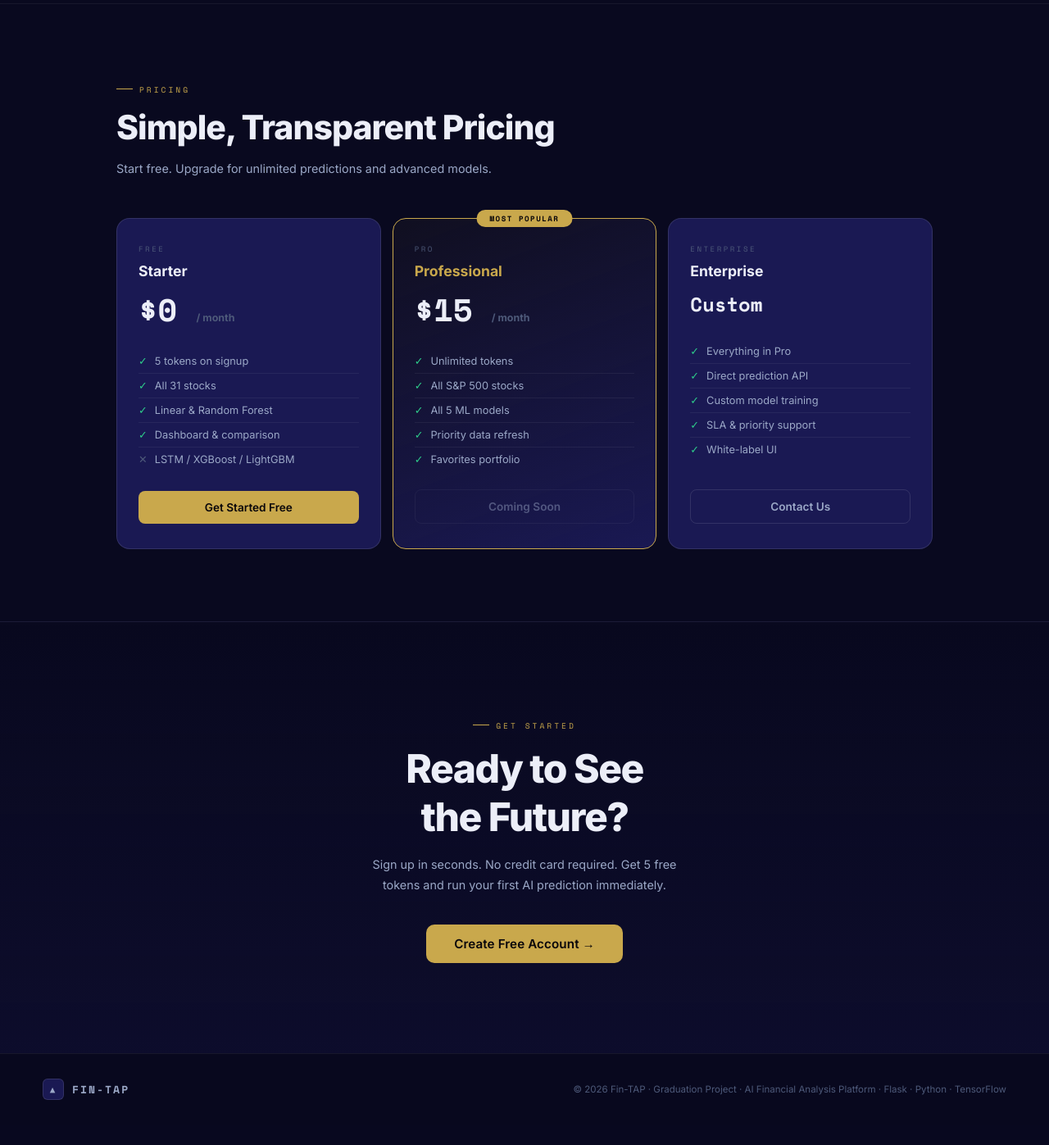
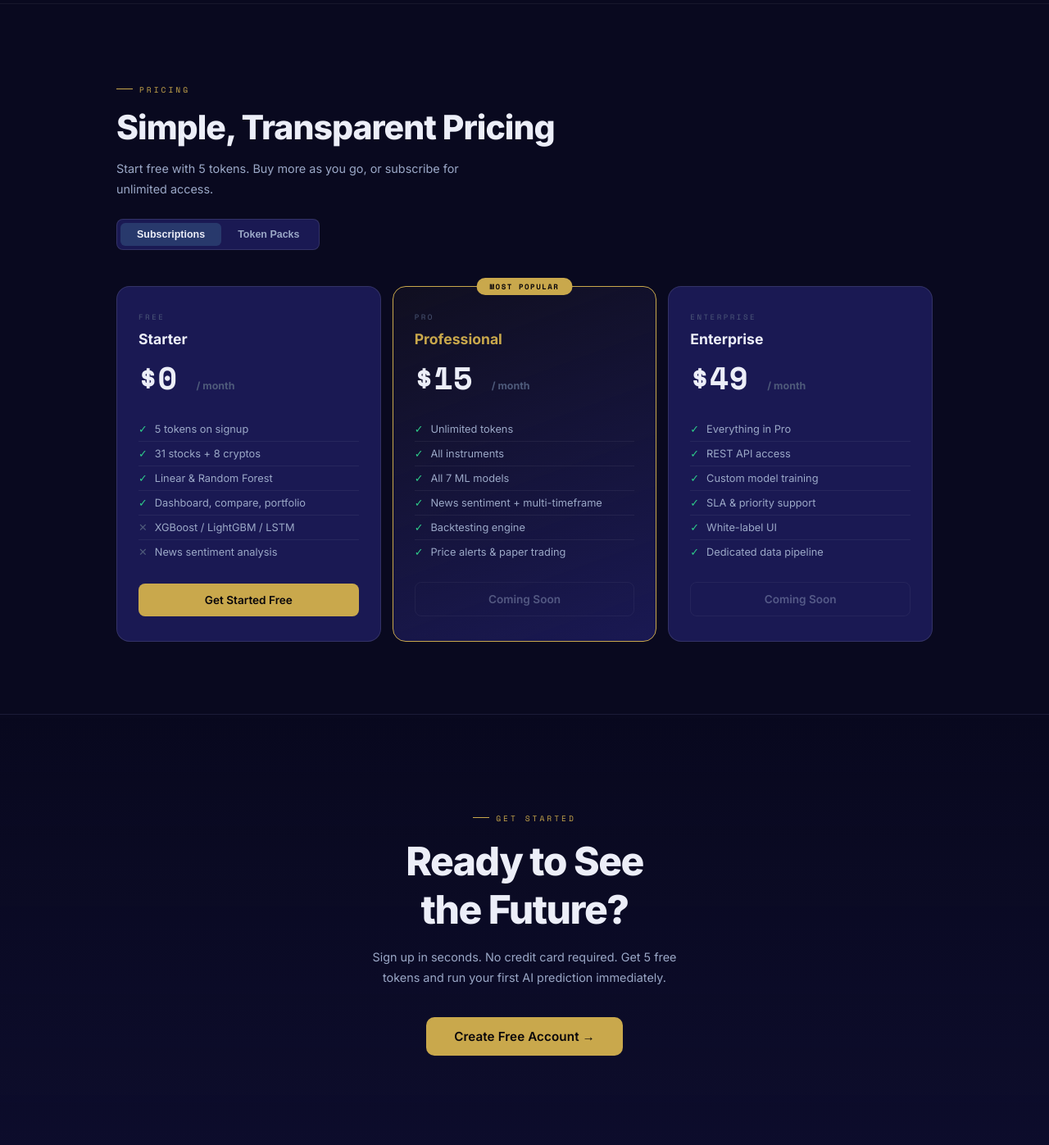
Before and after one commit to BaranSafa/Fin-TAP, a Flask app: page / in a window 1280 px wide. Shown: the part 2720-4117 px from the top of the page at 82% size. Before the commit the page ends 4062 px from the top, so only its background shows below. Run offline with Flask 3, Linux system fonts and the light colour scheme; some libraries are stand-ins or nearby versions.

Commit message:
update landing pricing: add token packs tab, fix subscription details
- Add Subscriptions / Token Packs toggle on pricing section
- Token packs: 10/.99, 50/.99, 120/9.99, 300/9.99 (matches Stripe)
- Subscriptions: update to 7 models, add sentiment/backtesting features
- Enterprise: 9/month (was Custom)
- Tokens never expire notice added

Co-Authored-By: Claude Sonnet 4.6 <noreply@anthropic.com>

```diff
--- a/frontend/templates/landing.html
+++ b/frontend/templates/landing.html
@@ -393,10 +393,34 @@
         }
 
         /* ── PRICING ── */
+        .pricing-toggle {
+            display: inline-flex;
+            background: var(--surface);
+            border: 1px solid var(--border2);
+            border-radius: 8px;
+            padding: 4px;
+            margin-top: 24px;
+            margin-bottom: 44px;
+        }
+        .ptab {
+            padding: 7px 20px; border-radius: 6px;
+            font-size: 0.78rem; font-weight: 600; cursor: pointer;
+            color: var(--text2); transition: all 0.18s; border: none;
+            background: transparent;
+        }
+        .ptab.active { background: var(--surface3); color: var(--text); }
+
         .price-grid {
             display: grid; grid-template-columns: repeat(3,1fr);
-            gap: 14px; margin-top: 48px;
+            gap: 14px;
         }
+        .pack-grid {
+            display: grid; grid-template-columns: repeat(4,1fr);
+            gap: 12px;
+        }
+        .pricing-section { display: none; }
+        .pricing-section.active { display: block; }
+
         .pc {
             background: var(--surface);
             border: 1px solid var(--border2);
@@ -711,7 +776,16 @@
 <section class="section" id="pricing">
     <div class="sec-eyebrow">Pricing</div>
     <div class="sec-h">Simple, Transparent Pricing</div>
-    <div class="sec-p">Start free. Upgrade for unlimited predictions and advanced models.</div>
+    <div class="sec-p">Start free with 5 tokens. Buy more as you go, or subscribe for unlimited access.</div>
+
+    <!-- Toggle -->
+    <div class="pricing-toggle">
+        <button class="ptab active" onclick="showPricing('subs', this)">Subscriptions</button>
+        <button class="ptab" onclick="showPricing('packs', this)">Token Packs</button>
+    </div>
+
+    <!-- Subscriptions -->
+    <div class="pricing-section active" id="pricing-subs">
         <div class="price-grid">
             <div class="pc">
                 <div class="pc-eyebrow">Free</div>
@@ -719,10 +793,11 @@
                 <div class="pc-price">$0 <span>/ month</span></div>
                 <ul class="pc-features">
                     <li><span class="chk">✓</span> 5 tokens on signup</li>
-                <li><span class="chk">✓</span> All 31 stocks</li>
+                    <li><span class="chk">✓</span> 31 stocks + 8 cryptos</li>
                     <li><span class="chk">✓</span> Linear &amp; Random Forest</li>
-                <li><span class="chk">✓</span> Dashboard &amp; comparison</li>
-                <li><span class="xcl">✕</span> LSTM / XGBoost / LightGBM</li>
+                    <li><span class="chk">✓</span> Dashboard, compare, portfolio</li>
+                    <li><span class="xcl">✕</span> XGBoost / LightGBM / LSTM</li>
+                    <li><span class="xcl">✕</span> News sentiment analysis</li>
                 </ul>
                 <a href="/register" class="pc-btn gold">Get Started Free</a>
             </div>
@@ -733,26 +808,74 @@
                 <div class="pc-price">$15 <span>/ month</span></div>
                 <ul class="pc-features">
                     <li><span class="chk">✓</span> Unlimited tokens</li>
-                <li><span class="chk">✓</span> All S&amp;P 500 stocks</li>
-                <li><span class="chk">✓</span> All 5 ML models</li>
-                <li><span class="chk">✓</span> Priority data refresh</li>
-                <li><span class="chk">✓</span> Favorites portfolio</li>
+                    <li><span class="chk">✓</span> All instruments</li>
+                    <li><span class="chk">✓</span> All 7 ML models</li>
+                    <li><span class="chk">✓</span> News sentiment + multi-timeframe</li>
+                    <li><span class="chk">✓</span> Backtesting engine</li>
+                    <li><span class="chk">✓</span> Price alerts &amp; paper trading</li>
                 </ul>
                 <a href="#" class="pc-btn" style="opacity:0.45;cursor:not-allowed;pointer-events:none;">Coming Soon</a>
             </div>
             <div class="pc">
                 <div class="pc-eyebrow">Enterprise</div>
                 <div class="pc-name">Enterprise</div>
-            <div class="pc-price" style="font-size:1.5rem;line-height:2.8rem;">Custom</div>
+                <div class="pc-price">$49 <span>/ month</span></div>
                 <ul class="pc-features">
                     <li><span class="chk">✓</span> Everything in Pro</li>
-                <li><span class="chk">✓</span> Direct prediction API</li>
+                    <li><span class="chk">✓</span> REST API access</li>
                     <li><span class="chk">✓</span> Custom model training</li>
                     <li><span class="chk">✓</span> SLA &amp; priority support</li>
                     <li><span class="chk">✓</span> White-label UI</li>
+                    <li><span class="chk">✓</span> Dedicated data pipeline</li>
                 </ul>
-            <a href="#" class="pc-btn">Contact Us</a>
+                <a href="#" class="pc-btn" style="opacity:0.45;cursor:not-allowed;pointer-events:none;">Coming Soon</a>
             </div>
+        </div>
+    </div>
+
+    <!-- Token Packs -->
+    <div class="pricing-section" id="pricing-packs">
+        <div class="pack-grid">
+            <div class="pack-card">
+                <div class="pack-label">Starter</div>
+                <div class="pack-tokens">10</div>
+                <div class="pack-token-label">prediction tokens</div>
+                <div class="pack-price">$2.99</div>
+                <div class="pack-per">$0.30 per prediction</div>
+                <a href="/register" class="pc-btn gold">Buy Pack</a>
+            </div>
+            <div class="pack-card">
+                <div class="pack-label">Value</div>
+                <div class="pack-tokens">50</div>
+                <div class="pack-token-label">prediction tokens</div>
+                <div class="pack-price">$9.99</div>
+                <div class="pack-per flex-1">$0.20 per prediction</div>
+                <span class="pack-savings">Save 33%</span>
+                <a href="/register" class="pc-btn gold">Buy Pack</a>
+            </div>
+            <div class="pack-card best-val">
+                <div class="pc-badge">BEST VALUE</div>
+                <div class="pack-label">Power</div>
+                <div class="pack-tokens">120</div>
+                <div class="pack-token-label">prediction tokens</div>
+                <div class="pack-price">$19.99</div>
+                <div class="pack-per">$0.17 per prediction</div>
+                <span class="pack-savings">Save 44%</span>
+                <a href="/register" class="pc-btn gold">Buy Pack</a>
+            </div>
+            <div class="pack-card">
+                <div class="pack-label">Pro</div>
+                <div class="pack-tokens">300</div>
+                <div class="pack-token-label">prediction tokens</div>
+                <div class="pack-price">$39.99</div>
+                <div class="pack-per">$0.13 per prediction</div>
+                <span class="pack-savings">Save 56%</span>
+                <a href="/register" class="pc-btn gold">Buy Pack</a>
+            </div>
+        </div>
+        <p style="text-align:center;margin-top:22px;font-size:0.78rem;color:var(--text3);">
+            Tokens never expire · Secure checkout via Stripe · One token = one AI prediction
+        </p>
     </div>
 </section>
 
@@ -775,6 +898,14 @@
 
 <script src="https://cdn.jsdelivr.net/npm/chart.js"></script>
 <script>
+// ── Pricing Toggle ──
+window.showPricing = (type, btn) => {
+    document.querySelectorAll('.pricing-section').forEach(s => s.classList.remove('active'));
+    document.querySelectorAll('.ptab').forEach(b => b.classList.remove('active'));
+    document.getElementById('pricing-' + type).classList.add('active');
+    btn.classList.add('active');
+};
+
 // ── Demo Chart ──
 const ctx = document.getElementById('demoChart').getContext('2d');
 const labels = [], actual = [], predicted = [];
```
Also changed, not shown: other parts of frontend/templates/landing.html (+41 -0 lines). Lines whose indentation alone changed are shown as unchanged.
